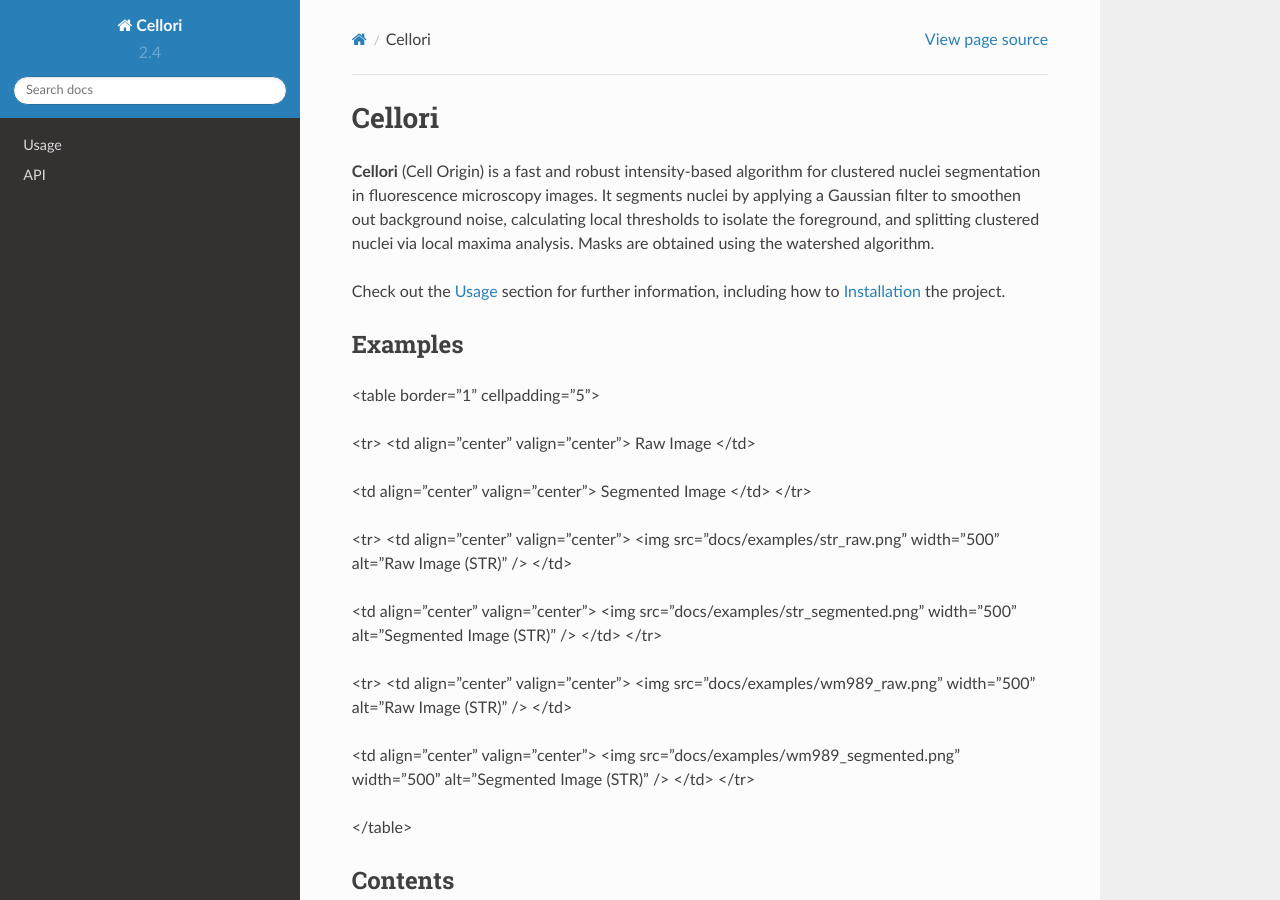
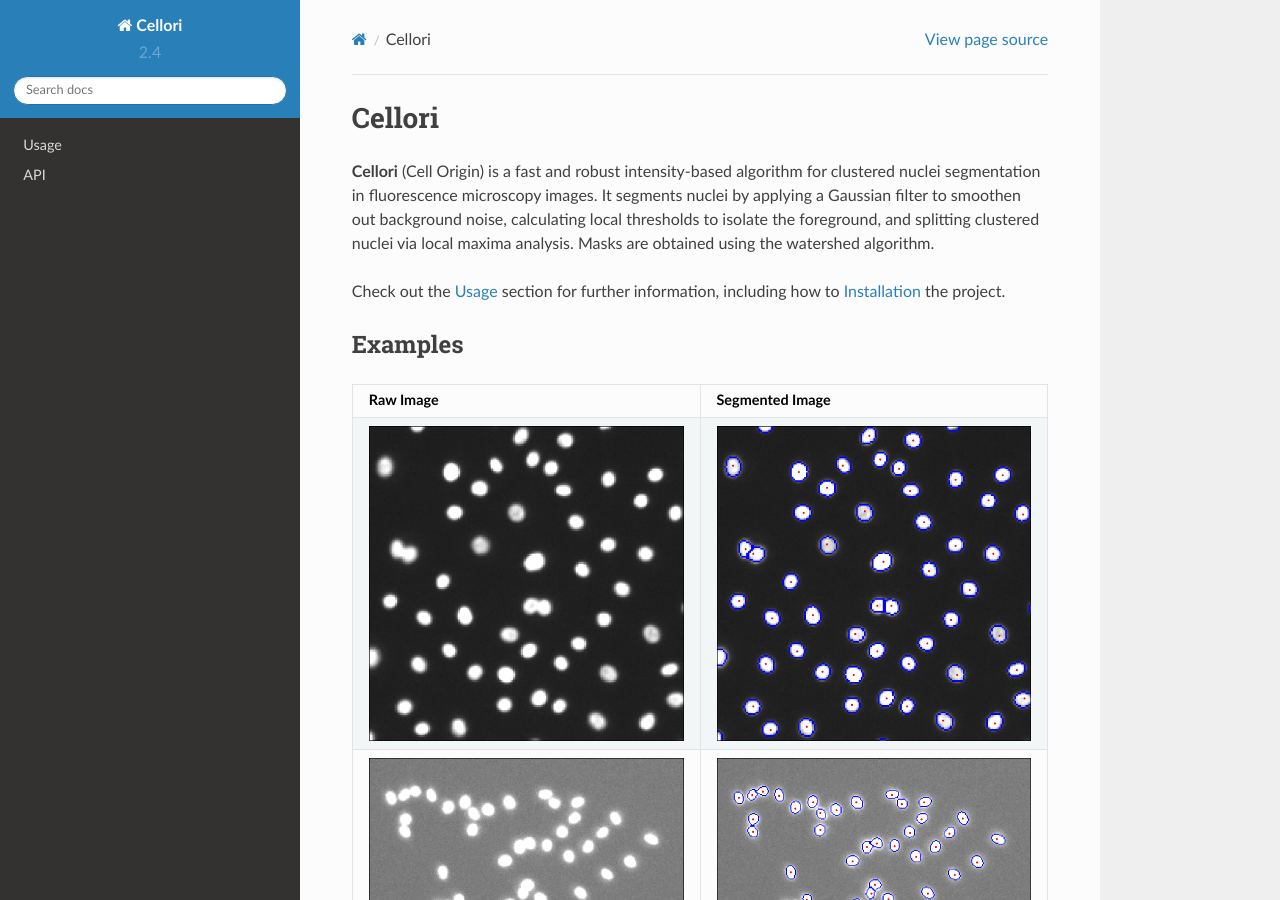
Before and after one commit to zjniu/CelloriDocs, a Sphinx documentation site: the page built from docs/source/index.rst, in a window 1280 px wide and 900 px high. Built offline with Sphinx 7.4.7 and the Read the Docs theme 2.0.0, drawn with Linux system fonts in a browser that asks for light colours.

Commit message:
Update index.rst

```diff
--- a/docs/source/index.rst
+++ b/docs/source/index.rst
@@ -3,45 +3,29 @@ Cellori
 
 **Cellori** (Cell Origin) is a fast and robust intensity-based algorithm for clustered nuclei segmentation in fluorescence microscopy images. It segments nuclei by applying a Gaussian filter to smoothen out background noise, calculating local thresholds to isolate the foreground, and splitting clustered nuclei via local maxima analysis. Masks are obtained using the watershed algorithm.
 
-Check out the :doc:`usage` section for further information, including
-how to :ref:`installation` the project.
+Check out the :doc:`usage` section for further information, including how to :ref:`installation` the project.
 
 Examples
 --------
 
-<table border="1" cellpadding="5">
+.. list-table::
+   :widths: 50 50
+   :header-rows: 1
 
-<tr>
-<td align="center" valign="center">
-Raw Image
-</td>
-
-<td align="center" valign="center">
-Segmented Image
-</td>
-</tr>
-
-<tr>
-<td align="center" valign="center">
-<img src="docs/examples/str_raw.png" width="500" alt="Raw Image (STR)" />
-</td>
-
-<td align="center" valign="center">
-<img src="docs/examples/str_segmented.png" width="500" alt="Segmented Image (STR)" />
-</td>
-</tr>
-
-<tr>
-<td align="center" valign="center">
-<img src="docs/examples/wm989_raw.png" width="500" alt="Raw Image (STR)" />
-</td>
-
-<td align="center" valign="center">
-<img src="docs/examples/wm989_segmented.png" width="500" alt="Segmented Image (STR)" />
-</td>
-</tr>
-
-</table>
+   * - Raw Image
+     - Segmented Image
+   * - .. image:: ../examples/str_raw.png
+           :width: 500
+           :alt: Raw Image (STR)
+     - .. image:: ../examples/str_segmented.png
+           :width: 500
+           :alt: Segmented Image (STR)
+   * - .. image:: ../examples/wm989_raw.png
+           :width: 500
+           :alt: Raw Image (WM989)
+     - .. image:: ../examples/wm989_segmented.png
+           :width: 500
+           :alt: Segmented Image (WM989)
 
 Contents
 --------
```
